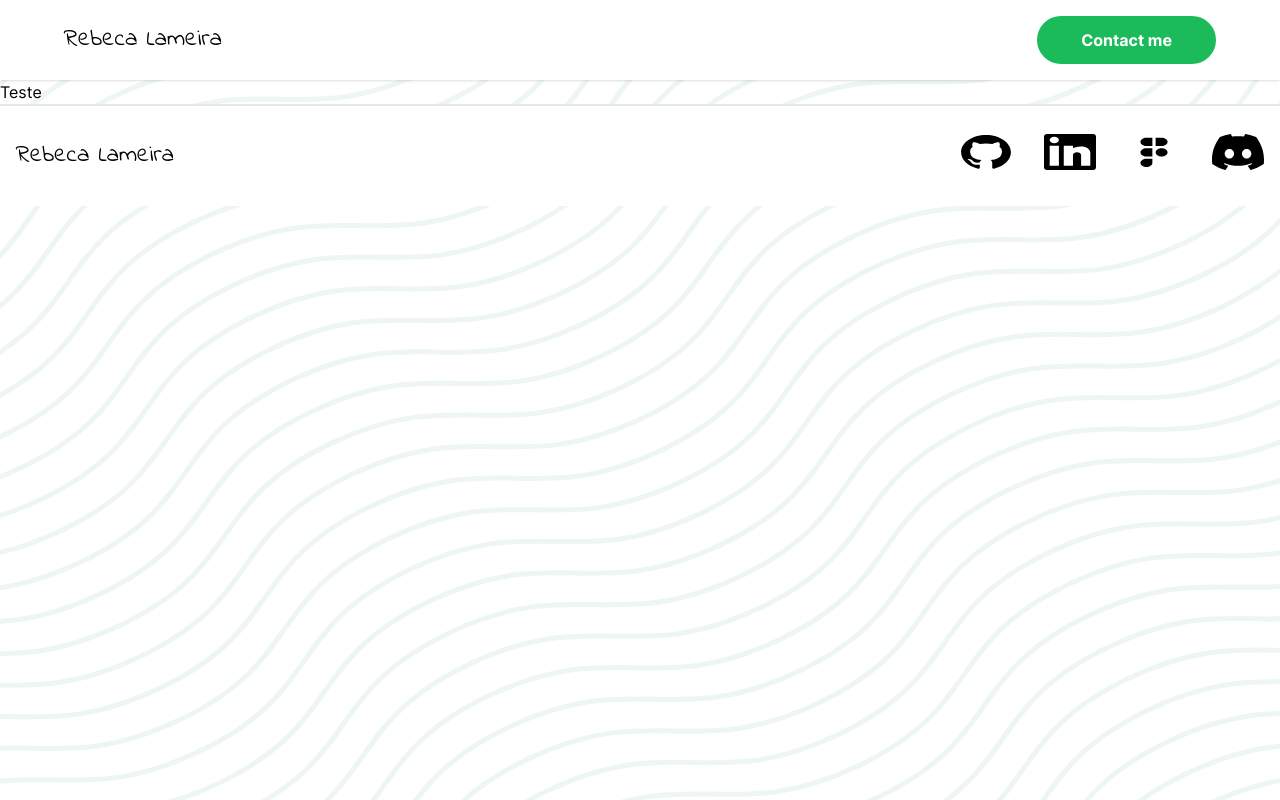
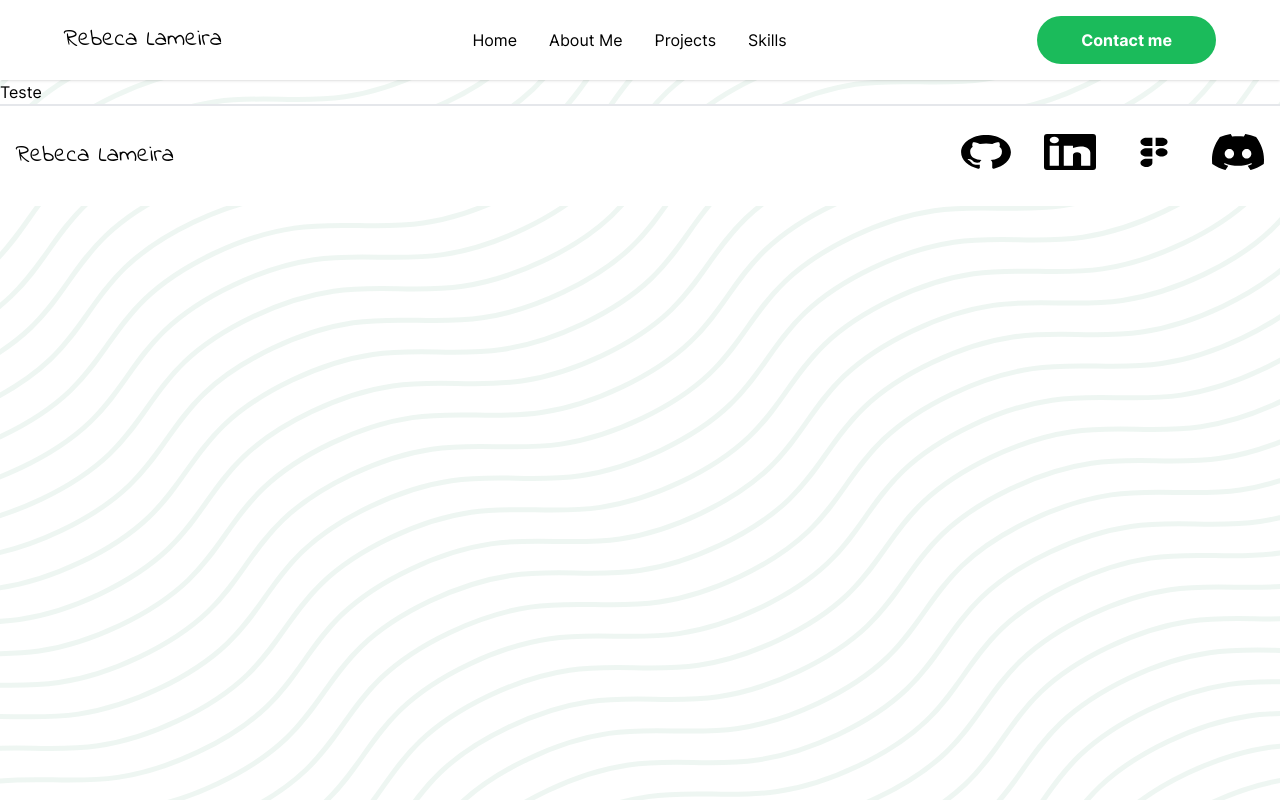
Before and after one commit to RebecaLameira/my-portfolio, a Next.js app: page / in a window 1280 px wide. Built offline with nearby package versions, Linux system fonts and the light colour scheme.

Commit message:
Adding navlink.

```diff
--- a/src/components/NavBar/NavLinks/NavLinks.tsx
+++ b/src/components/NavBar/NavLinks/NavLinks.tsx
@@ -1,8 +1,11 @@
 import Link from "next/link";
 const NavLinks = () => {
 	return (
-		<div className="container justify-between">
-			<Link href="/"> Home</Link>
+		<div className=" flex justify-start gap-8">
+			<Link href="/" className="">
+				{" "}
+				Home
+			</Link>
 			<Link href="/AboutMe"> About Me</Link>
 			<Link href="/Projects"> Projects</Link>
 			<Link href="/Skills"> Skills</Link>
--- a/src/components/NavBar/Navbar.tsx
+++ b/src/components/NavBar/Navbar.tsx
@@ -1,5 +1,6 @@
 import Link from "next/link";
 import Button from "../Button/Button";
+import NavLinks from "./NavLinks/NavLinks";
 
 export type NavbarProps = {
 	children: React.ReactNode;
@@ -8,8 +9,9 @@ export type NavbarProps = {
 
 const Navbar = ({ children, path }: NavbarProps) => {
 	return (
-		<nav className="flex w-screen h-20 bg-white shadow justify-between items-center px-16">
-			<span className="flex-row font-indie text-2xl">Rebeca Lameira</span>
+		<nav className="flex w-screen h-20 bg-white shadow items-center justify-between px-16">
+			<span className="font-indie text-2xl">Rebeca Lameira</span>
+			<NavLinks />
 			<Button>
 				{
 					<Link
```
